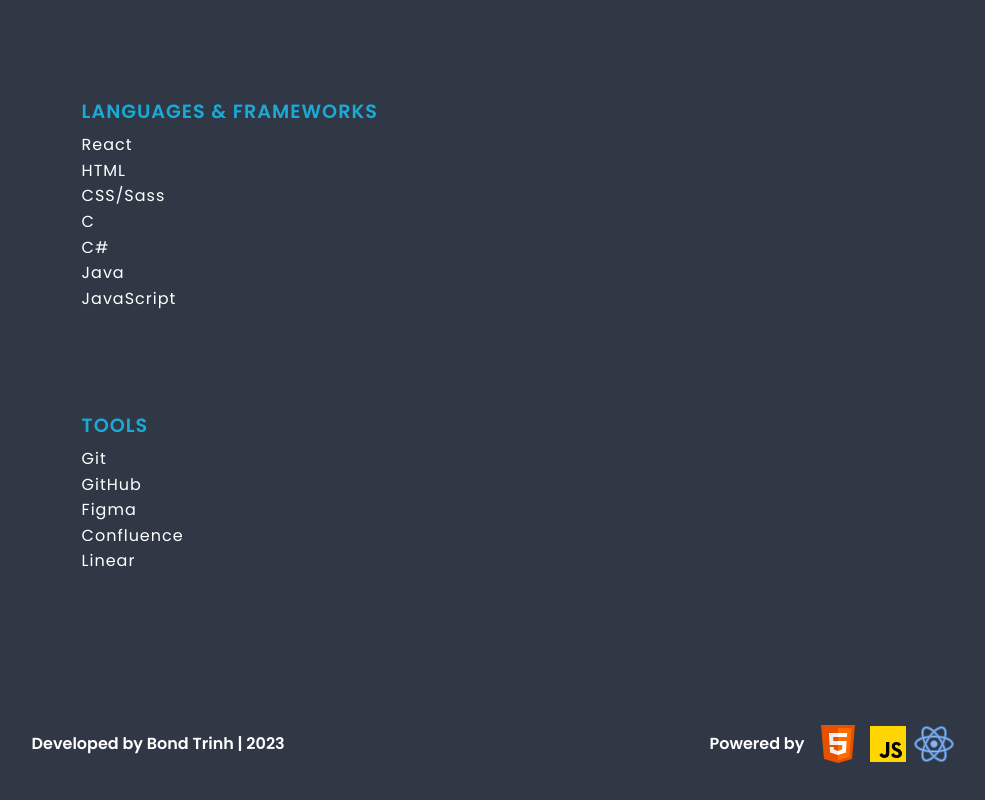
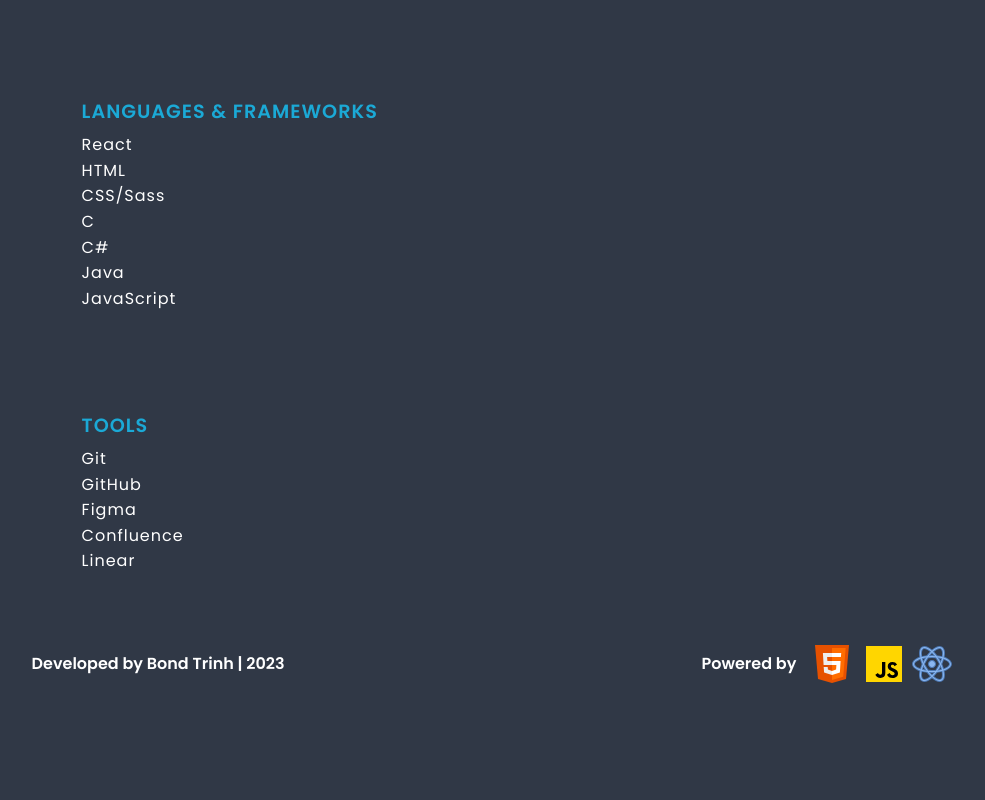
Before and after one commit to trinhbond/personal-portfolio, a React (Create React App) app: page / in a window 1280 px wide. Shown: the part 1535-2335 px from the top of the page, without its empty margins (154-1139 px from the left). After the commit the page ends 2255 px from the top, so only its background shows below. Built offline with nearby package versions, Linux system fonts and the light colour scheme.

Commit message:
code cleaning... again

```diff
--- a/src/components/Button.js
+++ b/src/components/Button.js
@@ -2,8 +2,8 @@ import styled from "styled-components";
 import classNames from "classnames";
 
 const ButtonStyle = styled.button`
-  background-color: #cdc;
-  border: 1px solid #cdc;
+  background-color: #1ba9d6;
+  border: 1px solid #1ba9d6;
   border-radius: 32px;
   color: $white;
   font-size: 1rem;
--- a/src/components/Footer.js
+++ b/src/components/Footer.js
@@ -5,11 +5,10 @@ export default function Footer() {
   return (
     <div className="footer">
       <p>
-        Developed by{" "}
-        <span className="block-on-small">Bond Trinh &#124; 2023</span>
+        Developed by <span>Bond Trinh &#124; 2023</span>
       </p>
-      <div className="stack">
-        <span>Powered by</span>
+      <div className="stack inline-block">
+        <span className="hide-for-small">Powered by</span>
         <HTML />
         <JavaScript />
         <ReactIcon />
--- a/src/components/Section.js
+++ b/src/components/Section.js
@@ -9,7 +9,6 @@ const StyledSection = styled.section`
   height: 100vh;
   justify-content: center;
   max-width: 100%;
-  margin: 0 auto;
   padding: 0 8px;
 `;
 
--- a/src/scss/_config.scss
+++ b/src/scss/_config.scss
@@ -41,7 +41,6 @@ a {
   text-decoration: none;
 
   &:hover,
-  &:visited,
   &.active {
     color: $theme-color;
   }
--- a/src/scss/_footer.scss
+++ b/src/scss/_footer.scss
@@ -4,7 +4,7 @@
   display: flex;
   flex-direction: row;
   font-weight: 600;
-  padding: 96px 8px 32px 8px;
+  padding: 16px 8px 32px 8px;
   justify-content: space-between;
   margin: 0 auto;
   width: 100%;
@@ -19,14 +19,15 @@
     }
   }
   .stack {
-    display: inline-block;
-
+    @include max-screen($max-xsmall) {
+      padding-top: 8px;
+    }
     span {
-      margin-right: 10px;
+      margin-right: 12px;
       vertical-align: middle;
     }
     svg {
-      margin-right: 2px;
+      margin-right: 4px;
 
       @include max-screen($max-xsmall) {
         width: 40px;
```
